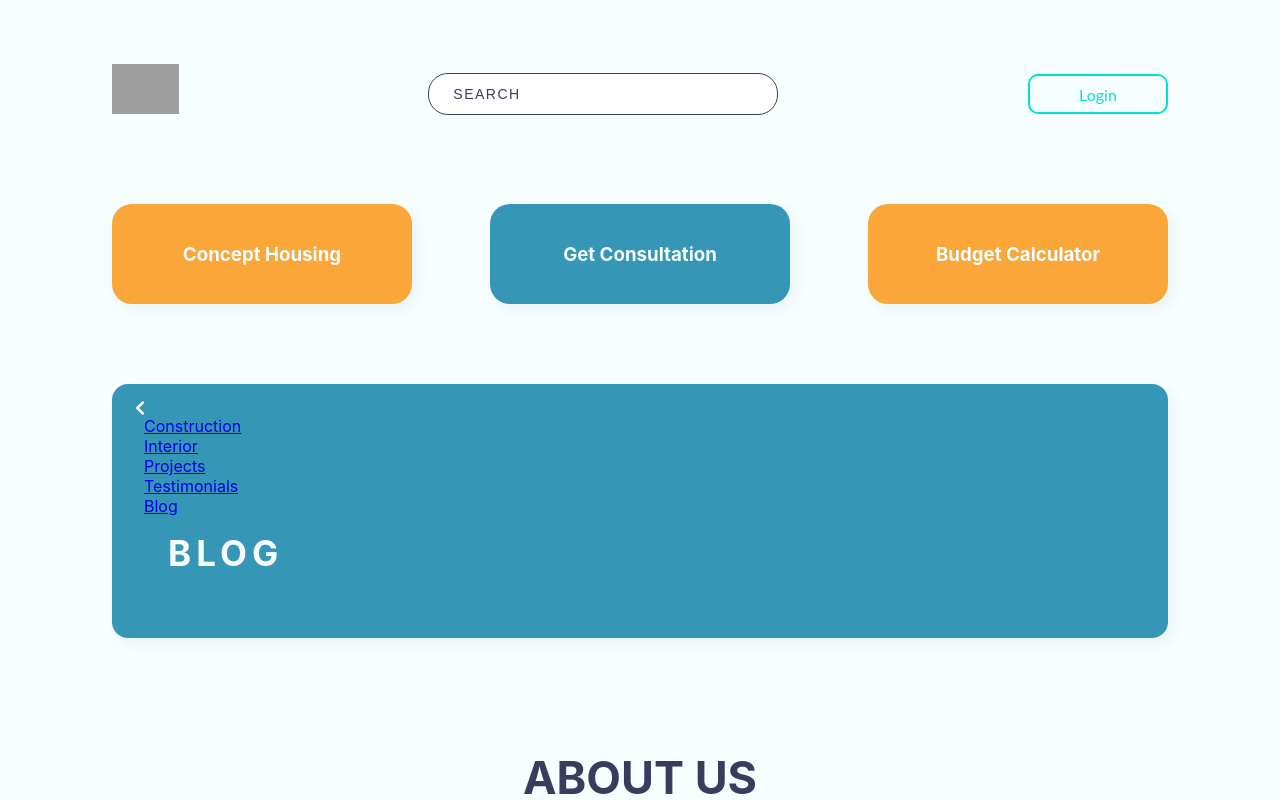
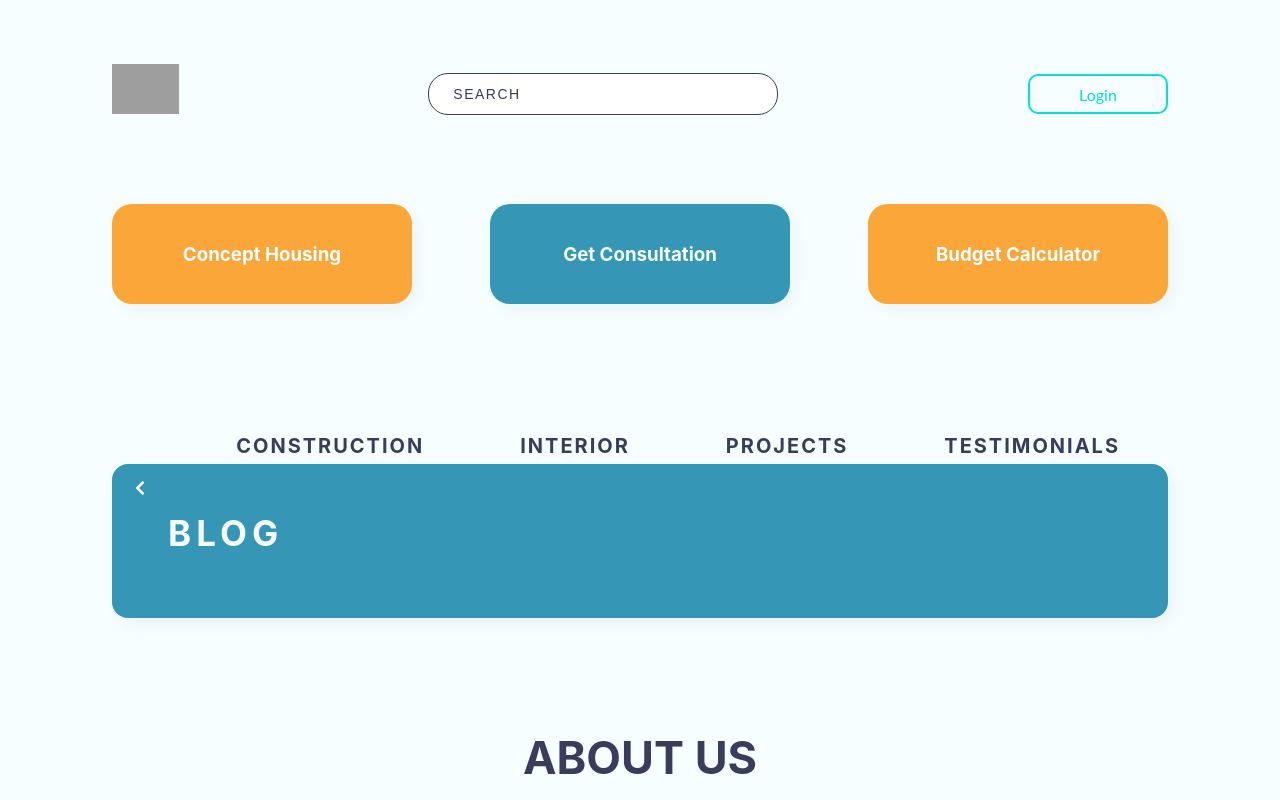
Before and after one commit to afeermohd/better-landing, a React (Create React App) app: page /blog in a window 1280 px wide. Shown: the top 800 px of the page. Built offline with nearby package versions, Linux system fonts and the light colour scheme; grey boxes are pictures that could not be loaded; the HTML template or start-up script is replaced by a standard one.

Commit message:
added navigation links

```diff
--- a/src/components/Banner/index.js
+++ b/src/components/Banner/index.js
@@ -4,13 +4,17 @@ import "./style.css";
 
 const Banner = () => {
   const dark = () => {
-    return (document.documentElement.style.setProperty("--light-color", "#383d5e"),
-    document.documentElement.style.setProperty("--dark-color", "#f6feff"));
-  }
+    return (
+      document.documentElement.style.setProperty("--light-color", "#383d5e"),
+      document.documentElement.style.setProperty("--dark-color", "#f6feff")
+    );
+  };
   const light = () => {
-    return (document.documentElement.style.setProperty("--light-color", "#f6feff"),
-    document.documentElement.style.setProperty("--dark-color", "#383d5e"))
-  }
+    return (
+      document.documentElement.style.setProperty("--light-color", "#f6feff"),
+      document.documentElement.style.setProperty("--dark-color", "#383d5e")
+    );
+  };
   //  --light-color: #f6feff;
   // --dark-color: #383d5e;
   // --color-palette-1: #3596B5;
@@ -28,7 +32,7 @@ const Banner = () => {
         />
 
       </div> */}
-      <div  onClick={dark} className="sect1-payment">
+        <div onClick={dark} className="sect1-payment">
           <h3>Concept Housing</h3>
         </div>
         <div className="sect1-payment between">
@@ -39,8 +43,9 @@ const Banner = () => {
         </div>
       </div>
       <div id="dummy"></div>
+      <div></div>
+      <div></div>
     </div>
-
   );
 };
 
--- a/src/components/Banner/style.css
+++ b/src/components/Banner/style.css
@@ -1,6 +1,6 @@
 .section1 {
   display: flex;
-  margin: 0rem 7rem 5rem 7rem;
+  margin: 0rem 7rem 8rem 7rem;
   justify-content: space-between;
   flex-wrap: wrap;
 }
@@ -17,6 +17,9 @@
   flex: 0.75;
   cursor: pointer;
 }
+#dummy {
+  height: 2rem;
+}
 
 .between {
   margin: 0 3rem;
--- a/src/components/Categories/DisplayConstruction/DisplayConstruction.js
+++ b/src/components/Categories/DisplayConstruction/DisplayConstruction.js
@@ -11,8 +11,7 @@ const DisplayConstruction = ({ showInfo, onClose }) => {
   // const [showInfo, setShowInfo] = useState("");
 
   return (
-
-<Modal open={showInfo} onClose={onClose} id="construction">
+    <Modal open={showInfo} onClose={onClose} id="construction">
       <h2 className="category-heading">CONSTRUCTION</h2>
       <div className="construction">
         <div className="construction-nav">
@@ -55,8 +54,6 @@ const DisplayConstruction = ({ showInfo, onClose }) => {
       </div>
       <div>{}</div>
     </Modal>
-
-
   );
 };
 
--- a/src/components/Categories/assets/Modal.css
+++ b/src/components/Categories/assets/Modal.css
@@ -8,8 +8,7 @@
   position: relative;
   transition: background-color 0.3s ease;
   color: var(--light-color);
-   margin: 0 7rem 7rem 7rem;
-
+  margin: 0 7rem 7rem 7rem;
 }
 
 .modal-close {
@@ -26,3 +25,30 @@
 .modal-close:hover {
   background: rgba(0, 0, 0, 0.226);
 }
+
+.links {
+  display: flex;
+  justify-content: flex-end;
+  position: absolute;
+  right: 0;
+  top: -2rem;
+}
+
+.link {
+  margin: 0 2rem;
+  text-decoration: none;
+  letter-spacing: 2px;
+  text-transform: uppercase;
+  color: var(--dark-color);
+  font-size: 20px;
+  padding: 0.1rem 1rem;
+  border-radius: 10px;
+  font-weight: bold;
+}
+.link:hover {
+  background-color: #383d5e21;
+}
+
+.selected-link {
+  display: none;
+}
--- a/src/components/Categories/assets/Modal.js
+++ b/src/components/Categories/assets/Modal.js
@@ -2,15 +2,16 @@ import React from "react";
 import Chevron from "./Chevron";
 import "./Modal.css";
 // import "./DisplayConstruction/ListAccordian.css";
-import {Link} from "react-router-dom"
+import { Link, NavLink } from "react-router-dom";
 
-export const Modal = ({  children }) => {
+export const Modal = ({ children }) => {
   // if (!open) return null;
   return (
     <div>
       <div className="modal-card">
         <Link to="/">
-       <div className="modal-close"
+          <div
+            className="modal-close"
             //  onClick={onClose}
           >
             <Chevron
@@ -20,32 +21,39 @@ export const Modal = ({  children }) => {
             />
           </div>
         </Link>
-        <Link to="/construction">
-       <div className="" >
-          Construction
+        <div className="links">
+          <NavLink
+            to="/construction"
+            activeClassName="selected-link"
+            className="link"
+          >
+            <div className="">Construction</div>
+          </NavLink>
+          <NavLink
+            to="/interior"
+            activeClassName="selected-link"
+            className="link"
+          >
+            <div className="">Interior</div>
+          </NavLink>
+          <NavLink
+            to="/projects"
+            activeClassName="selected-link"
+            className="link"
+          >
+            <div className="">Projects</div>
+          </NavLink>
+          <NavLink
+            to="/testimonials"
+            activeClassName="selected-link"
+            className="link"
+          >
+            <div className="">Testimonials</div>
+          </NavLink>
+          <NavLink to="/blog" activeClassName="selected-link" className="link">
+            <div className="">Blog</div>
+          </NavLink>
         </div>
-      </Link>
-      <Link to="/interior">
-       <div className="" >
-          Interior
-        </div>
-      </Link>
-      <Link to="/projects">
-       <div className="" >
-          Projects
-        </div>
-      </Link>
-       <Link to="/testimonials">
-       <div className="" >
-          Testimonials
-        </div>
-      </Link>
-       <Link to="/blog">
-       <div className="" >
-          Blog
-        </div>
-      </Link>
-
 
         {children}
       </div>
```
Lines whose indentation alone changed are shown as unchanged.
